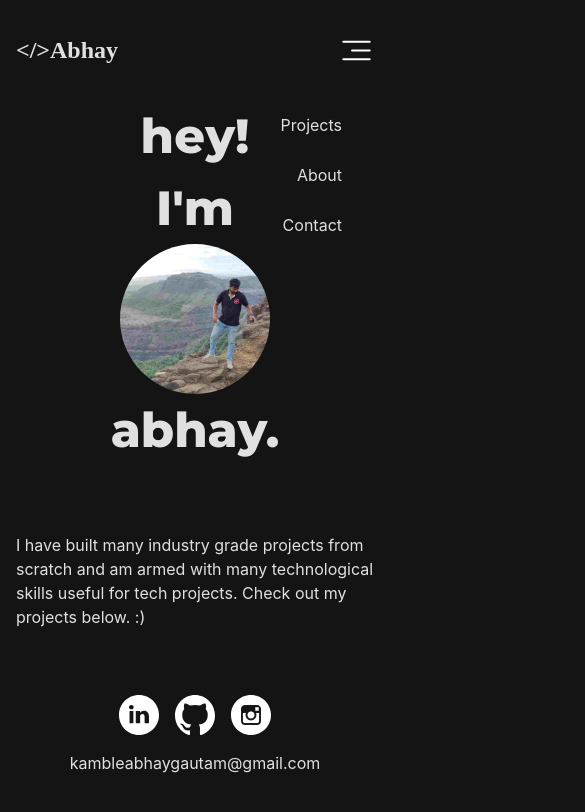
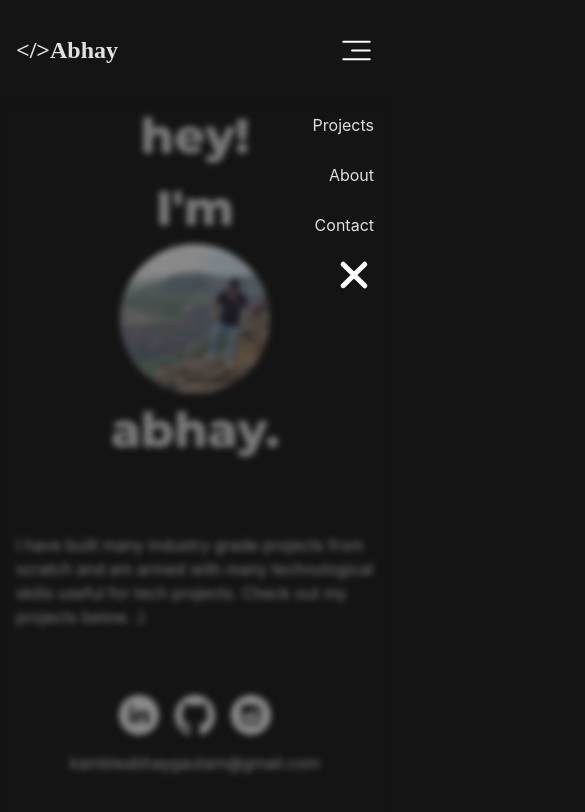
Before and after one commit to abhay8696/portfolio, a React (Vite) app: page / in a window 390 px wide. Both pictures are taken after a click on the picture 356 px from the left and 50 px from the top of the page. Shown: the top 812 px of the page, 585 px wide, since content can reach past the window. Built offline with nearby package versions, Linux system fonts and the light colour scheme; a web font is replaced by a local one.

Commit message:
updated nav transitions

```diff
--- a/src/components/Navbar/Navbar.css
+++ b/src/components/Navbar/Navbar.css
@@ -31,15 +31,27 @@ nav h1{
     position: absolute;
     top: 100px;
     right: 0;
-    width: 30vw;
-    min-width: 300px;
+    left: 0;
+    bottom: 0;
+    /* width: 30vw; */
+    /* min-width: 300px; */
     flex-direction: column;
-    transform: translateX(100%);
-    padding: 0;
+    justify-content: flex-start;
+    /* transform: translateX(100%); */
+    padding: 0 1rem;
+    transition: all 250ms;
+    transition-delay: 250ms;
+}
+.navListOut{
+    z-index: -1;
+}
+.navListIn{
+    z-index: 5;
+    backdrop-filter: blur(3px);
+    background-color: #14141480;
 }
 .navLinks{
     /* margin: 0 3rem; */
-    padding: 0 3rem;
     height: 100px;
     display: flex;
     align-items: center;
@@ -54,14 +66,20 @@ nav h1{
     width: 100%;
     height: 50px;
     justify-content: flex-end;
-    transition: 500ms all;
+    transition: 250ms all;
+}
+.navLinks-sm > img{
+    max-width: 40px;
 }
 
 .linkOut{
-    transform: translateX(0%);
+    transform: translateY(-100%);
+    opacity: 0;
+    z-index: -1;
 }
 .linkIn{
-    transform: translateX(-100%);
+    transform: translateY(0%);
+    opacity: 1;
 }
 
 #delay1{
@@ -86,6 +104,9 @@ nav h1{
     .navList-sm{
         display: none;
     }
+    .navLinks{
+        padding: 0 3rem;
+    }
     #delay1{
         transition-delay: 0ms;
     }
--- a/src/components/Navbar/Navbar.jsx
+++ b/src/components/Navbar/Navbar.jsx
@@ -2,31 +2,36 @@ import React, { useState } from 'react';
 //styles
 import "./Navbar.css";
 import menuIcon from "../../assets/menuIcon.svg"
+import closeIcon from "../../assets/closeIcon.svg"
 
 
-const NavList = ({ulClasses, liClasses})=>{
+const NavList = ({ulClasses, liClasses, toggleNav})=>{
 
     return (
-        <ul className = {ulClasses}>
+        <ul className = {ulClasses} onClick={toggleNav}>
             <li id="delay1" className={liClasses}>Projects</li>
             <li id="delay2" className={liClasses}>About</li>
             <li id="delay3" className={liClasses}>Contact</li>
+            {liClasses.includes("navLinks-sm") && <li id="delay3" className={liClasses}><img src={closeIcon}/></li>}
         </ul>
     )
 }
 
 const Navbar = () => {
     const [navLinkPosition, setNavlinkPosition] = useState("linkOut");
+    const [navListPosition, setNavListPosition] = useState("navListOut");
 
     const handleClick = ()=>{
         const pos = navLinkPosition === "linkOut" ? "linkIn" : "linkOut";
+        const navListPos = navListPosition === "navListOut" ? "navListIn" : "navListOut";
         setNavlinkPosition(pos)
+        setNavListPosition(navListPos)
     }
     return (
         <nav>
             <h1 className='brand'>{'</>Abhay'}</h1>
             <NavList ulClasses = "navList navList-bg" liClasses = "navLinks navLinks-bg hoverAction"/>
-            <NavList ulClasses = {`navList navList-sm`} liClasses = {`navLinks navLinks-sm ${navLinkPosition}`}/>
+            <NavList toggleNav={handleClick} ulClasses = {`navList navList-sm ${navListPosition}`} liClasses = {`navLinks navLinks-sm ${navLinkPosition}`}/>
             <img className='menuIcon' src={menuIcon} onClick={handleClick}/>
         </nav>
     );
```
Also changed, not shown: src/assets/closeIcon.svg (added).
